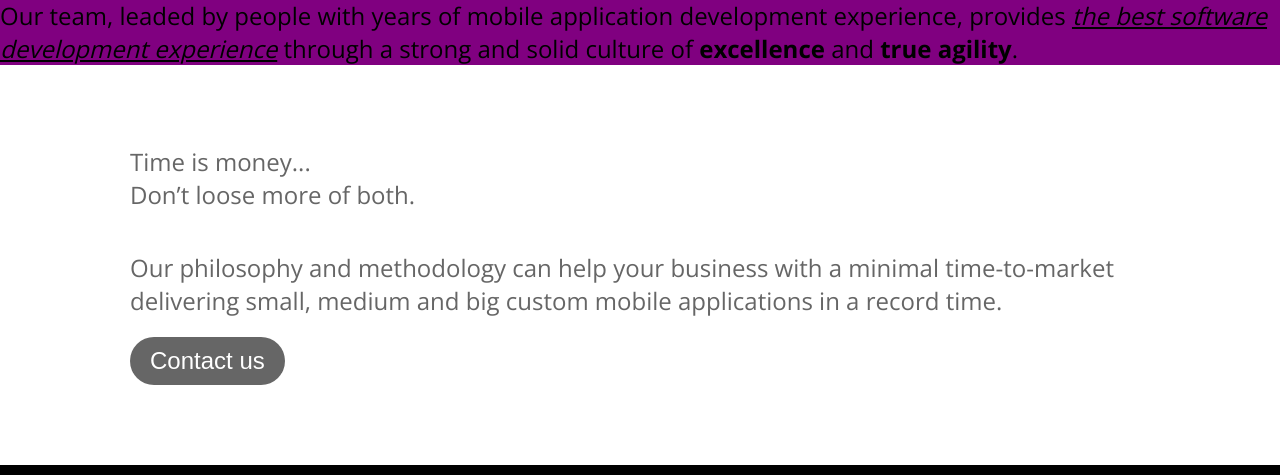
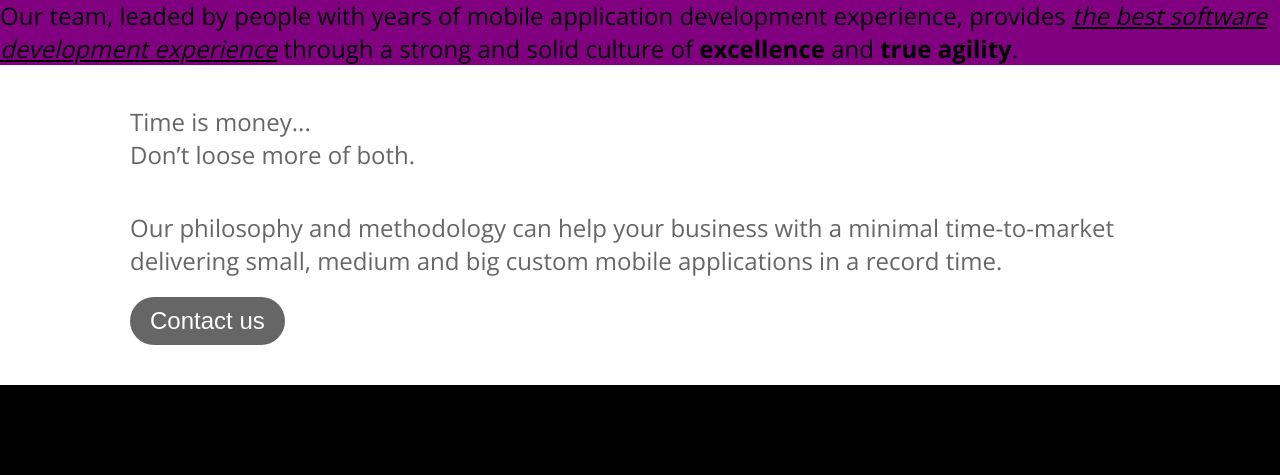
Before and after one commit to loliveirawebdev/indays.app-landing-page, a Next.js app: page / in a window 1280 px wide. Shown: the part 390-865 px from the top of the page. Built offline with nearby package versions, Linux system fonts and the light colour scheme.

Commit message:
fix: appeal container spacing

```diff
--- a/styles/Appeal.module.scss
+++ b/styles/Appeal.module.scss
@@ -3,12 +3,7 @@
 
 .appeal {
   @include flex-centered-content;
-  margin: $spacing-sm 0;
   color: $gray;
-
-  @include desktop {
-    margin: $spacing-md 0;
-  }
 
   :global {
     .appeal--content-container {
```
